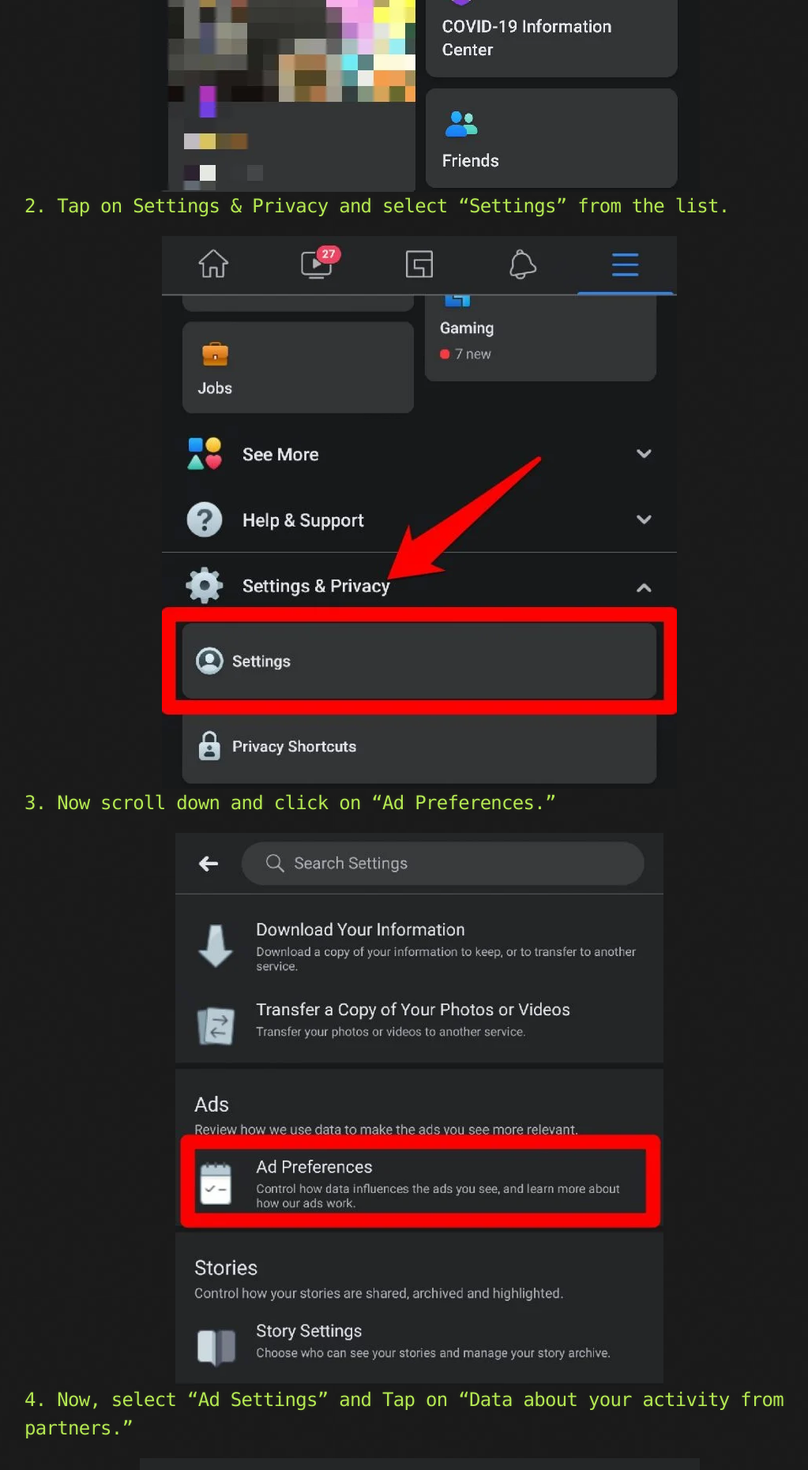
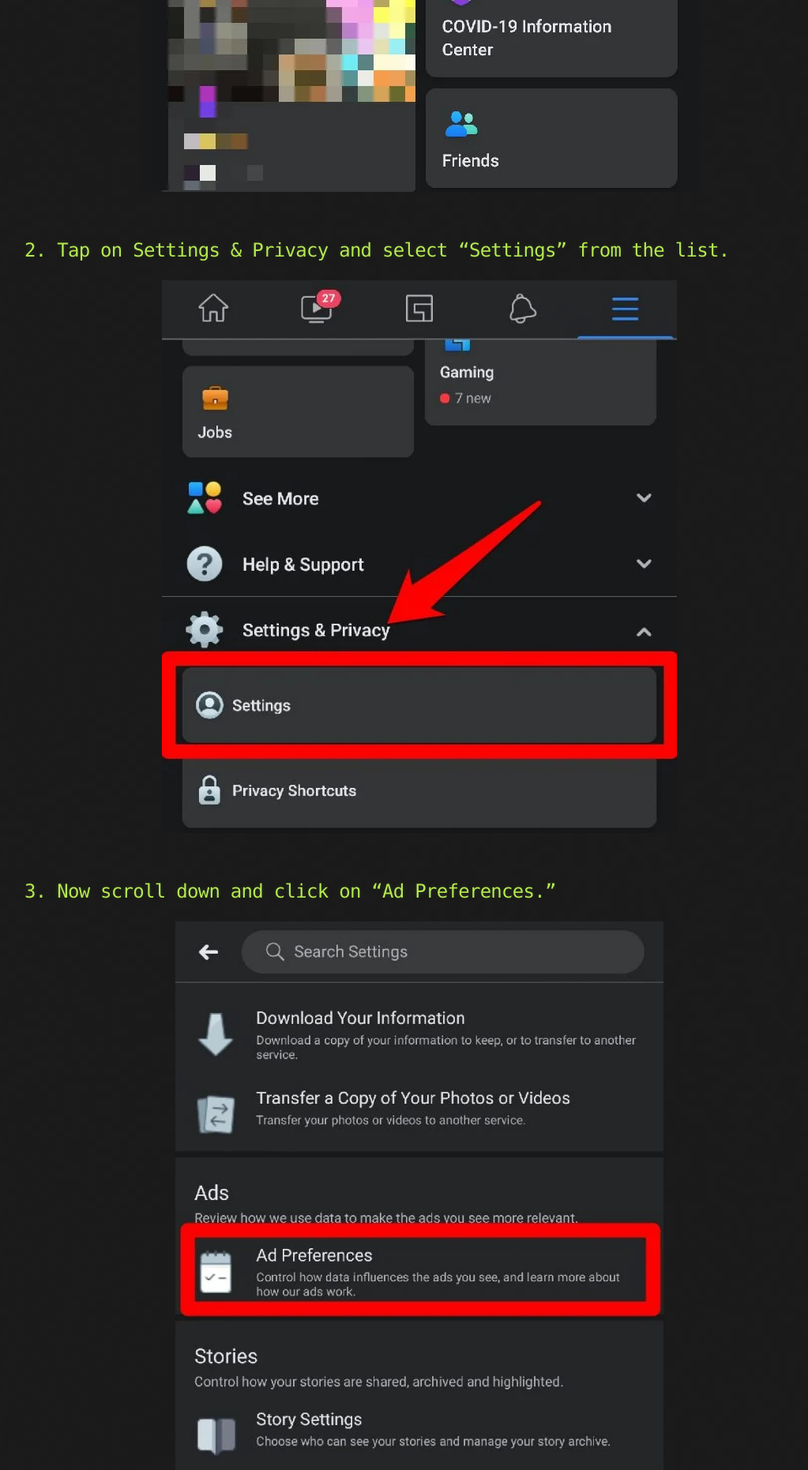
Before and after one commit to MRW01F/blog, a Jekyll site: the page built from _posts/2021-03-25-How-To-Stop-Instagram-Data-Tracking.md, in a window 1280 px wide. Shown: the part 1549-3411 px from the top of the page at 79% size, without its empty margins (109-1132 px from the left). Built offline with Jekyll 4.4.1, drawn with Linux system fonts in a browser that asks for light colours.

Commit message:
instapost modified 2

```diff
--- a/_posts/2021-03-25-How-To-Stop-Instagram-Data-Tracking.md
+++ b/_posts/2021-03-25-How-To-Stop-Instagram-Data-Tracking.md
@@ -15,30 +15,30 @@ Instagram is the money-making machine of Facebook. Instagram brought in $20 bill
 
 ## 1. Launch the Facebook app and click on the hamburger icon.
 
-<center><img align="center"  src="{{ site.baseurl }}/assets/images/insta/1.jpg"></center>
+<center><img align="center"  src="{{ site.baseurl }}/assets/images/insta/1.jpg"></center><br>
 
 ## 2. Tap on Settings & Privacy and select “Settings” from the list.
 
-<center><img align="center"  src="{{ site.baseurl }}/assets/images/insta/2.jpg"></center>
+<center><img align="center"  src="{{ site.baseurl }}/assets/images/insta/2.jpg"></center><br>
 
 ## 3. Now scroll down and click on “Ad Preferences.”
 
-<center><img align="center"  src="{{ site.baseurl }}/assets/images/insta/3.jpg"></center>
+<center><img align="center"  src="{{ site.baseurl }}/assets/images/insta/3.jpg"></center><br>
 
 ## 4. Now, select “Ad Settings” and Tap on “Data about your activity from partners.”
 
-<center><img align="center"  src="{{ site.baseurl }}/assets/images/insta/4.jpg"></center>
+<center><img align="center"  src="{{ site.baseurl }}/assets/images/insta/4.jpg"></center><br>
 
 ## 5. Toggle the Facebook and Instagram switches to off. This setting is also available in the Instagram app, but Facebook provides more comprehensive options.
 
-<center><img align="center"  src="{{ site.baseurl }}/assets/images/insta/5.jpg"></center>
+<center><img align="center"  src="{{ site.baseurl }}/assets/images/insta/5.jpg"></center><br>
 
 ## 6. Moreover, in the “Ad Settings” menu, click on “Categories used to reach you.”
 
-<center><img align="center"  src="{{ site.baseurl }}/assets/images/insta/6.jpg"></center>
+<center><img align="center"  src="{{ site.baseurl }}/assets/images/insta/6.jpg"></center><br>
 
 ## 7. Scroll down and opt-out of all the “Interest categories” and “Other categories.”
 
-<center><img align="center"  src="{{ site.baseurl }}/assets/images/insta/7.jpg"></center>
+<center><img align="center"  src="{{ site.baseurl }}/assets/images/insta/7.jpg"></center><br>
 
 By doing so, you’ve denied permission to show some targeted ads on Instagram and Facebook. Although this will not fully stop Instagram from showing you ads, they will be less relevant since social media platforms (Instagram and Facebook) can’t access your data from third-party apps for targeted and creepy ads.
```
